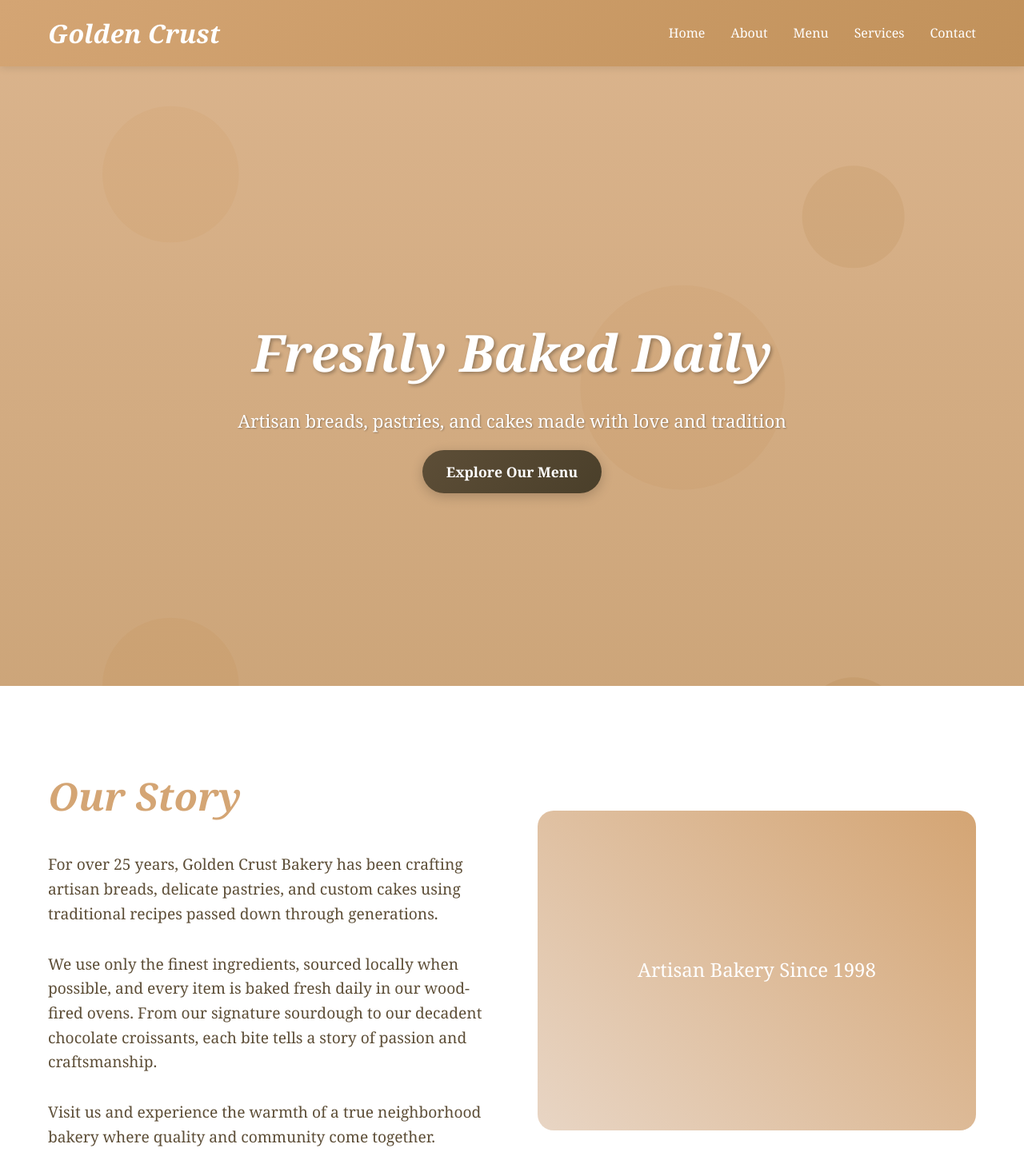
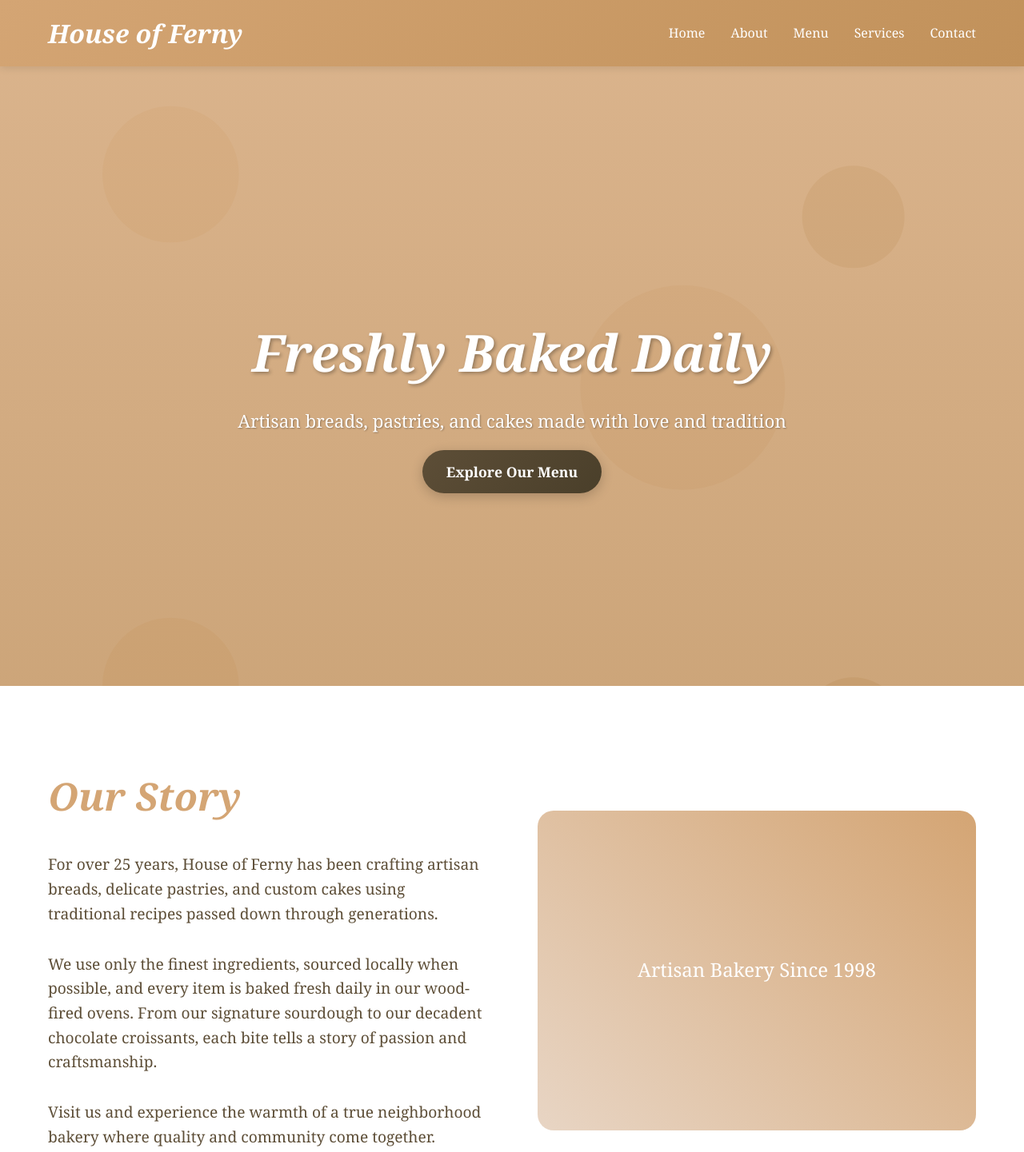
Before and after one commit to eedwards4/houseofferny, a plain HTML site: page index.html in a window 1280 px wide. Shown: the top 1441 px of the page at 80% size. Drawn offline with Linux system fonts and the light colour scheme.

Commit message:
Update index.html
lkzdsjglizsjdfoilsdzjgn

```diff
--- a/index.html
+++ b/index.html
@@ -3,7 +3,7 @@
 <head>
     <meta charset="UTF-8">
     <meta name="viewport" content="width=device-width, initial-scale=1.0">
-    <title>Golden Crust Bakery - Freshly Baked Daily</title>
+    <title>House Of Ferny Bakery</title>
     <style>
         * {
             margin: 0;
@@ -425,7 +425,7 @@
     <!-- Header -->
     <header>
         <nav class="container">
-            <div class="logo">Golden Crust</div>
+            <div class="logo">House of Ferny</div>
             <ul class="nav-links">
                 <li><a href="#home">Home</a></li>
                 <li><a href="#about">About</a></li>
@@ -453,7 +453,7 @@
             <div class="about-grid">
                 <div class="about-content">
                     <h2>Our Story</h2>
-                    <p>For over 25 years, Golden Crust Bakery has been crafting artisan breads, delicate pastries, and custom cakes using traditional recipes passed down through generations.</p>
+                    <p>For over 25 years, House of Ferny has been crafting artisan breads, delicate pastries, and custom cakes using traditional recipes passed down through generations.</p>
                     <p>We use only the finest ingredients, sourced locally when possible, and every item is baked fresh daily in our wood-fired ovens. From our signature sourdough to our decadent chocolate croissants, each bite tells a story of passion and craftsmanship.</p>
                     <p>Visit us and experience the warmth of a true neighborhood bakery where quality and community come together.</p>
                 </div>
@@ -554,7 +554,7 @@
 
                     <h3>📞 Contact</h3>
                     <p><strong>Phone:</strong> (555) 123-BAKE<br>
-                    <strong>Email:</strong> hello@goldencrustbakery.com</p>
+                    <strong>Email:</strong> hello@hfbakery.com</p>
                 </div>
                 <div class="contact-form">
                     <h3>Get in Touch</h3>
@@ -587,7 +587,7 @@
         <div class="container">
             <div class="footer-content">
                 <div class="footer-section">
-                    <h4>Golden Crust Bakery</h4>
+                    <h4>House of Ferny</h4>
                     <p>Crafting delicious memories since 1998</p>
                 </div>
                 <div class="footer-section">
@@ -599,7 +599,7 @@
                     <p>Instagram • Facebook • Twitter</p>
                 </div>
             </div>
-            <p>&copy; 2024 Golden Crust Bakery. All rights reserved. Made with ❤️ and flour.</p>
+            <p>&copy; 2024 HF Bakery. All rights reserved. Made with ❤️ and flour.</p>
         </div>
     </footer>
 
```
